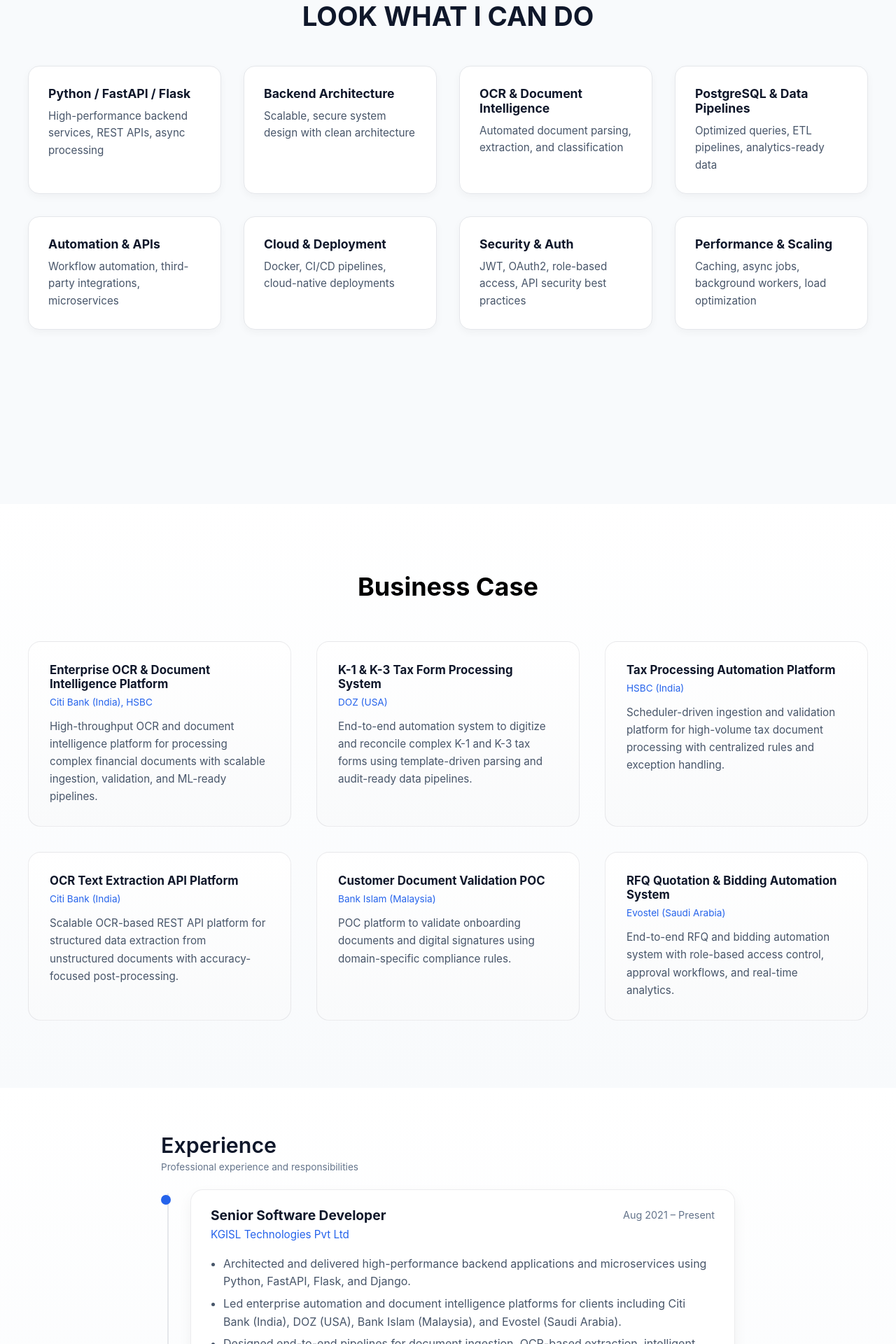
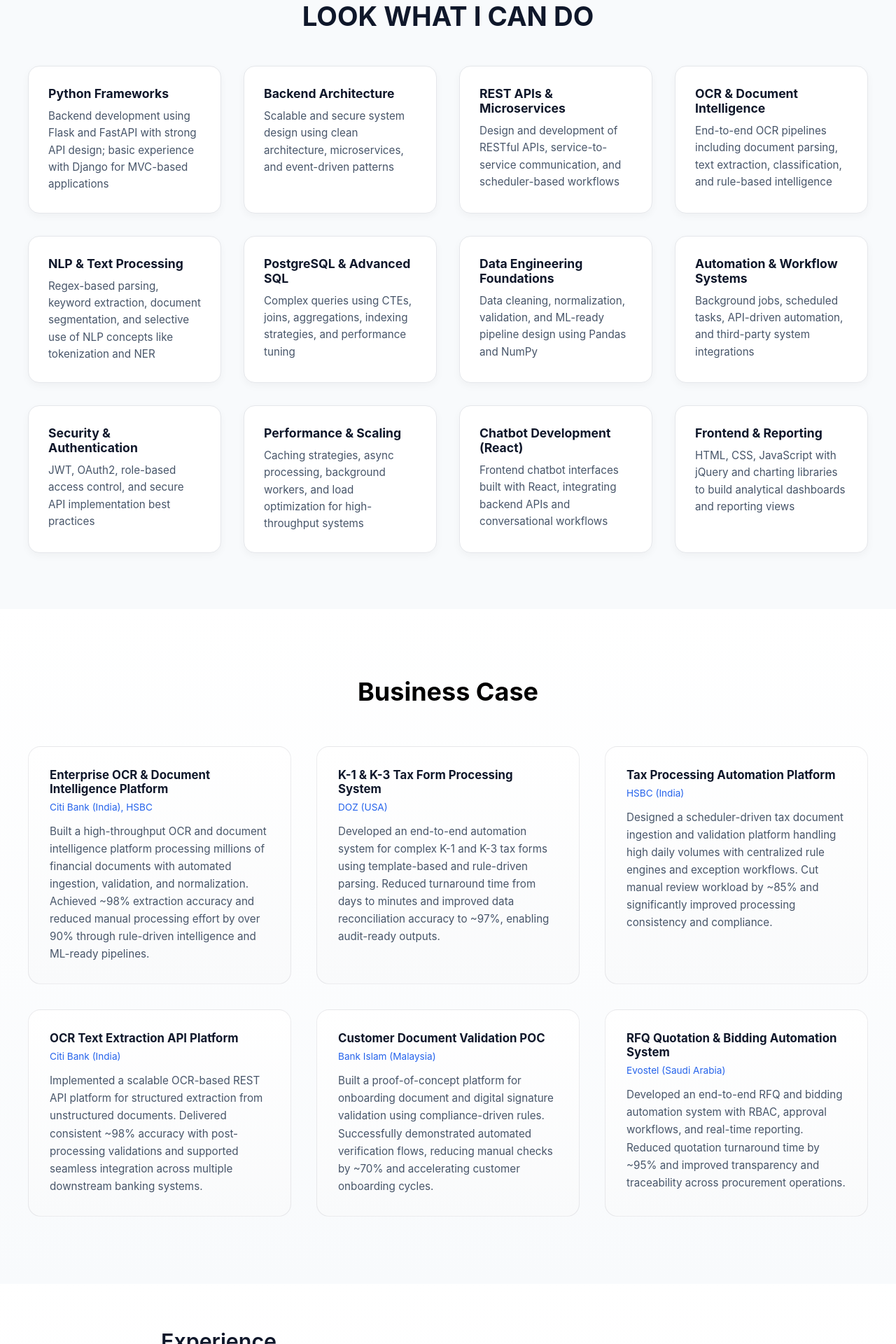
Before and after one commit to murshidvpdev/portfolio-murshi, a React (Vite) app in the folder murshi_portfolio/: page / in a window 1280 px wide. Shown: the part 880-2800 px from the top of the page at 70% size. Built offline with nearby package versions, Linux system fonts and the light colour scheme.

Commit message:
modified contend and style bit

```diff
--- a/murshi_portfolio/src/sections/Contact.jsx
+++ b/murshi_portfolio/src/sections/Contact.jsx
@@ -64,8 +64,12 @@
               <p>
                 <strong>Email</strong><br />
                 <a href="mailto:murshidveypey790@gmail.com">
-                  murshidveypey790@gmail.com
+                  murshidvp.dev@gmail.com
                 </a>
+              </p>
+              <p>
+                <strong>Phone</strong><br />
+                +91 9995332723
               </p>
               <p>
                 <strong>Location</strong><br />
--- a/murshi_portfolio/src/sections/Experience.jsx
+++ b/murshi_portfolio/src/sections/Experience.jsx
@@ -38,39 +38,43 @@
 
               <ul className="experience-list">
                 <li>
-                  Architected and delivered high-performance backend applications
-                  and microservices using Python, FastAPI, Flask, and Django.
+                  Architected and delivered scalable backend systems and microservices using
+                  Python, FastAPI, Flask, and Django, supporting high-volume enterprise
+                  workloads in production environments.
                 </li>
                 <li>
-                  Led enterprise automation and document intelligence platforms
-                  for clients including Citi Bank (India), DOZ (USA), Bank Islam
-                  (Malaysia), and Evostel (Saudi Arabia).
+                  Led large-scale automation and document intelligence platforms for global
+                  clients including Citi Bank (India), DOZ (USA), Bank Islam (Malaysia), and
+                  Evostel (Saudi Arabia), significantly reducing manual processing effort.
                 </li>
                 <li>
-                  Designed end-to-end pipelines for document ingestion, OCR-based
-                  extraction, intelligent parsing, validation, and exception
-                  handling.
+                  Designed and implemented end-to-end document pipelines covering ingestion,
+                  OCR-based extraction, intelligent parsing, validation, exception handling,
+                  and audit-ready outputs, achieving ~97–98% data accuracy.
                 </li>
                 <li>
-                  Built ML-ready workflows using Pandas for schema validation,
-                  normalization, reconciliation, and reporting.
+                  Built ML-ready data workflows using Pandas for schema validation,
+                  normalization, reconciliation, and structured reporting, enabling future
+                  ML integration.
                 </li>
                 <li>
-                  Optimized PostgreSQL schemas and complex SQL queries for
-                  high-volume transactional systems.
+                  Optimized PostgreSQL schemas, indexes, and complex SQL queries to handle
+                  large transactional datasets with improved performance and reliability.
                 </li>
                 <li>
-                  Worked in Agile teams using Jira for sprint planning,
-                  estimations, and delivery tracking.
+                  Collaborated in Agile teams using Jira for sprint planning, estimation, and
+                  delivery tracking, ensuring predictable and on-time releases.
                 </li>
                 <li>
-                  Followed Git-based workflows with feature branching, pull
-                  requests, code reviews, and release management.
+                  Followed Git-based development workflows with feature branching, pull
+                  requests, peer code reviews, and controlled release management.
                 </li>
                 <li>
-                  Mentored junior developers and reviewed critical code paths.
+                  Mentored junior developers, conducted code reviews on critical modules, and
+                  enforced clean coding and architectural best practices.
                 </li>
               </ul>
+
 
               <div className="experience-skills">
                 <span>Python</span>
--- a/murshi_portfolio/src/sections/Expertise.jsx
+++ b/murshi_portfolio/src/sections/Expertise.jsx
@@ -4,38 +4,55 @@
 
 const skills = [
   {
-    title: "Python / FastAPI / Flask",
-    desc: "High-performance backend services, REST APIs, async processing"
+    title: "Python Frameworks",
+    desc: "Backend development using Flask and FastAPI with strong API design; basic experience with Django for MVC-based applications"
   },
   {
     title: "Backend Architecture",
-    desc: "Scalable, secure system design with clean architecture"
+    desc: "Scalable and secure system design using clean architecture, microservices, and event-driven patterns"
+  },
+  {
+    title: "REST APIs & Microservices",
+    desc: "Design and development of RESTful APIs, service-to-service communication, and scheduler-based workflows"
   },
   {
     title: "OCR & Document Intelligence",
-    desc: "Automated document parsing, extraction, and classification"
+    desc: "End-to-end OCR pipelines including document parsing, text extraction, classification, and rule-based intelligence"
   },
   {
-    title: "PostgreSQL & Data Pipelines",
-    desc: "Optimized queries, ETL pipelines, analytics-ready data"
+    title: "NLP & Text Processing",
+    desc: "Regex-based parsing, keyword extraction, document segmentation, and selective use of NLP concepts like tokenization and NER"
   },
   {
-    title: "Automation & APIs",
-    desc: "Workflow automation, third-party integrations, microservices"
+    title: "PostgreSQL & Advanced SQL",
+    desc: "Complex queries using CTEs, joins, aggregations, indexing strategies, and performance tuning"
   },
   {
-    title: "Cloud & Deployment",
-    desc: "Docker, CI/CD pipelines, cloud-native deployments"
+    title: "Data Engineering Foundations",
+    desc: "Data cleaning, normalization, validation, and ML-ready pipeline design using Pandas and NumPy"
   },
   {
-    title: "Security & Auth",
-    desc: "JWT, OAuth2, role-based access, API security best practices"
+    title: "Automation & Workflow Systems",
+    desc: "Background jobs, scheduled tasks, API-driven automation, and third-party system integrations"
+  },
+  {
+    title: "Security & Authentication",
+    desc: "JWT, OAuth2, role-based access control, and secure API implementation best practices"
   },
   {
     title: "Performance & Scaling",
-    desc: "Caching, async jobs, background workers, load optimization"
+    desc: "Caching strategies, async processing, background workers, and load optimization for high-throughput systems"
+  },
+  {
+    title: "Chatbot Development (React)",
+    desc: "Frontend chatbot interfaces built with React, integrating backend APIs and conversational workflows"
+  },
+  {
+    title: "Frontend & Reporting",
+    desc: "HTML, CSS, JavaScript with jQuery and charting libraries to build analytical dashboards and reporting views"
   }
 ];
+
 
 
 export default function Expertise() {
--- a/murshi_portfolio/src/sections/Hero.jsx
+++ b/murshi_portfolio/src/sections/Hero.jsx
@@ -1,6 +1,7 @@
+import { IconContext } from "react-icons";
 import Section from "../components/Section";
 import { motion } from "framer-motion";
-import { FaLinkedin, FaGithub ,FaEnvelope} from "react-icons/fa";
+import { FaLinkedin, FaGithub ,FaEnvelope ,FaPhone} from "react-icons/fa";
 
 export default function Hero() {
   return (
@@ -53,17 +54,22 @@
             <img src="/profile.jpg" alt="Murshid VP" style={heroImage} />
 
             {/* SOCIALS */}
+            <IconContext.Provider value={{ color: "#000", size: "20px" }}>
             <div style={socials}>
-              <a href="https://linkedin.com" target="_blank" rel="noreferrer">
+              <a href="https://www.linkedin.com/in/murshid-vp-554244204/" target="_blank" rel="noreferrer">
                 <FaLinkedin />
               </a>
-              <a href="https://github.com" target="_blank" rel="noreferrer">
+              <a href="https://github.com/murshidvpdev/" target="_blank" rel="noreferrer">
                 <FaGithub />
               </a>
-              <a href="mailto:your-email@gmail.com">
+              <a href="mailto:murshidvp.dev@gmail.com">
                 <FaEnvelope />
-                </a>
+              </a>
+              <a href="tel:+919995332723">
+                <FaPhone />
+              </a>
             </div>
+            </IconContext.Provider>
           </motion.div>
 
         </div>
@@ -136,6 +142,7 @@
 };
 
 const socials = {
+  color: "#000", // ✅ must be a string
   position: "absolute",
   right: "-48px",
   top: "50%",
--- a/murshi_portfolio/src/sections/Projects.jsx
+++ b/murshi_portfolio/src/sections/Projects.jsx
@@ -1,38 +1,40 @@
 import Section from "../components/Section";
 import { motion } from "framer-motion";
 import './Projects.css'
+
 const projects = [
   {
     title: "Enterprise OCR & Document Intelligence Platform",
     client: "Citi Bank (India), HSBC",
-    desc: "High-throughput OCR and document intelligence platform for processing complex financial documents with scalable ingestion, validation, and ML-ready pipelines."
+    desc: "Built a high-throughput OCR and document intelligence platform processing millions of financial documents with automated ingestion, validation, and normalization. Achieved ~98% extraction accuracy and reduced manual processing effort by over 90% through rule-driven intelligence and ML-ready pipelines."
   },
   {
     title: "K-1 & K-3 Tax Form Processing System",
     client: "DOZ (USA)",
-    desc: "End-to-end automation system to digitize and reconcile complex K-1 and K-3 tax forms using template-driven parsing and audit-ready data pipelines."
+    desc: "Developed an end-to-end automation system for complex K-1 and K-3 tax forms using template-based and rule-driven parsing. Reduced turnaround time from days to minutes and improved data reconciliation accuracy to ~97%, enabling audit-ready outputs."
   },
   {
     title: "Tax Processing Automation Platform",
     client: "HSBC (India)",
-    desc: "Scheduler-driven ingestion and validation platform for high-volume tax document processing with centralized rules and exception handling."
+    desc: "Designed a scheduler-driven tax document ingestion and validation platform handling high daily volumes with centralized rule engines and exception workflows. Cut manual review workload by ~85% and significantly improved processing consistency and compliance."
   },
   {
     title: "OCR Text Extraction API Platform",
     client: "Citi Bank (India)",
-    desc: "Scalable OCR-based REST API platform for structured data extraction from unstructured documents with accuracy-focused post-processing."
+    desc: "Implemented a scalable OCR-based REST API platform for structured extraction from unstructured documents. Delivered consistent ~98% accuracy with post-processing validations and supported seamless integration across multiple downstream banking systems."
   },
   {
     title: "Customer Document Validation POC",
     client: "Bank Islam (Malaysia)",
-    desc: "POC platform to validate onboarding documents and digital signatures using domain-specific compliance rules."
+    desc: "Built a proof-of-concept platform for onboarding document and digital signature validation using compliance-driven rules. Successfully demonstrated automated verification flows, reducing manual checks by ~70% and accelerating customer onboarding cycles."
   },
   {
     title: "RFQ Quotation & Bidding Automation System",
     client: "Evostel (Saudi Arabia)",
-    desc: "End-to-end RFQ and bidding automation system with role-based access control, approval workflows, and real-time analytics."
+    desc: "Developed an end-to-end RFQ and bidding automation system with RBAC, approval workflows, and real-time reporting. Reduced quotation turnaround time by ~95% and improved transparency and traceability across procurement operations."
   }
 ];
+
 
 export default function Projects() {
   return (
```
